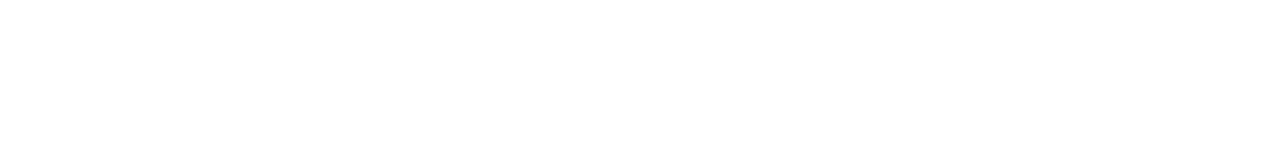
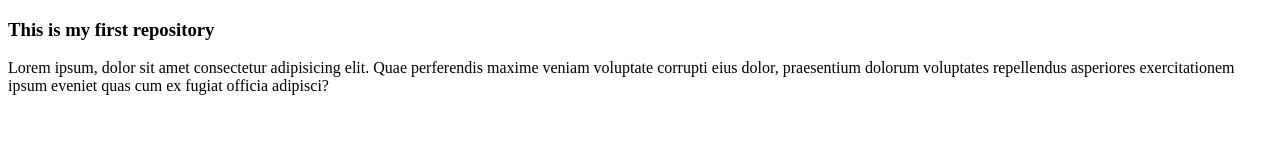
Before and after one commit to SMhamidAzad/my-first-repo, a plain HTML site: page index.html in a window 1280 px wide. Drawn offline with Linux system fonts and the light colour scheme.

Commit message:
updated code

```diff
--- a/index.html
+++ b/index.html
@@ -7,6 +7,7 @@
     <title>My First Github Repo.</title>
 </head>
 <body>
-
+    <h3>This is my first repository</h3>
+    <p>Lorem ipsum, dolor sit amet consectetur adipisicing elit. Quae perferendis maxime veniam voluptate corrupti eius dolor, praesentium dolorum voluptates repellendus asperiores exercitationem ipsum eveniet quas cum ex fugiat officia adipisci?</p>
 </body>
 </html>
```
